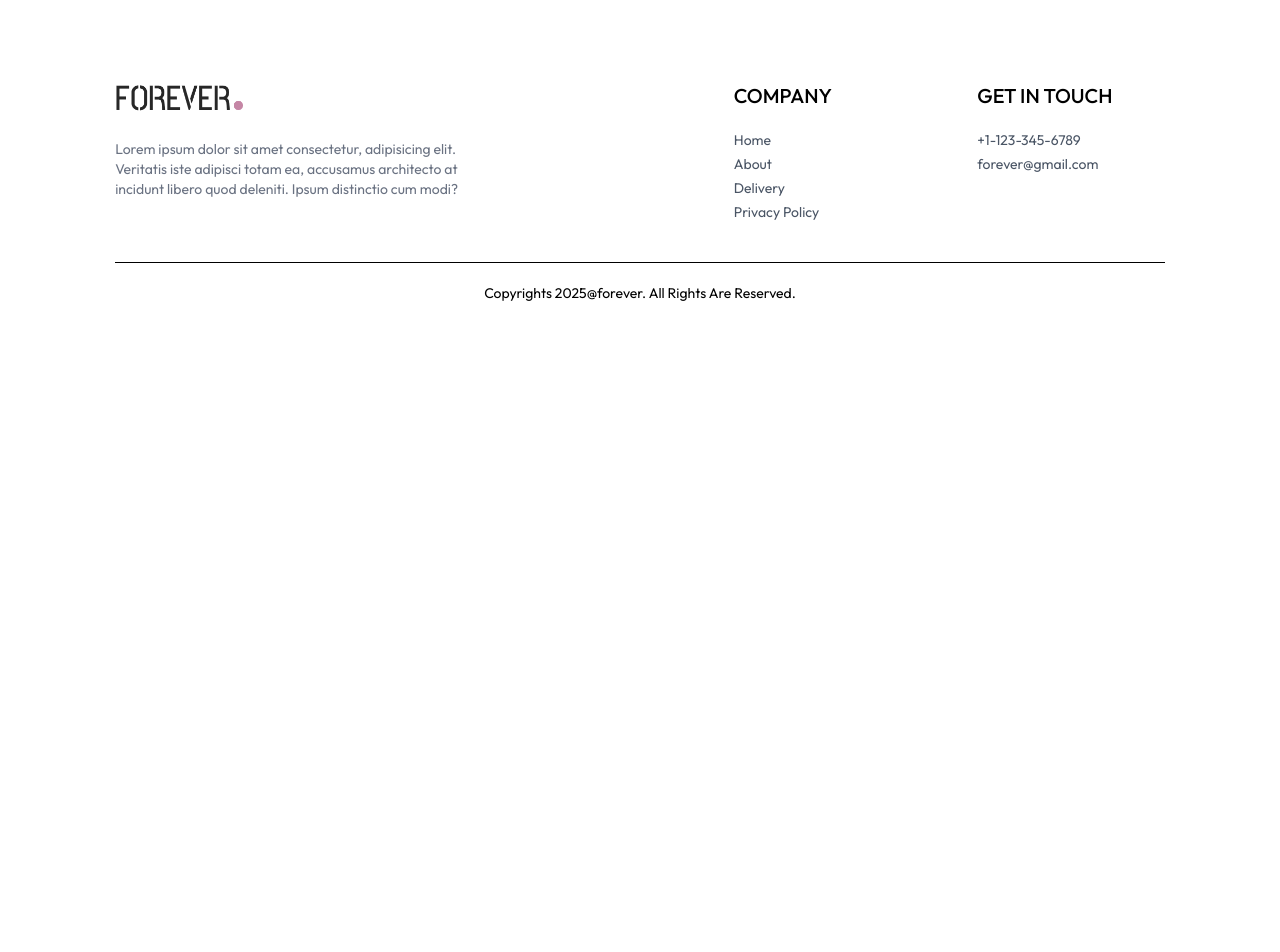
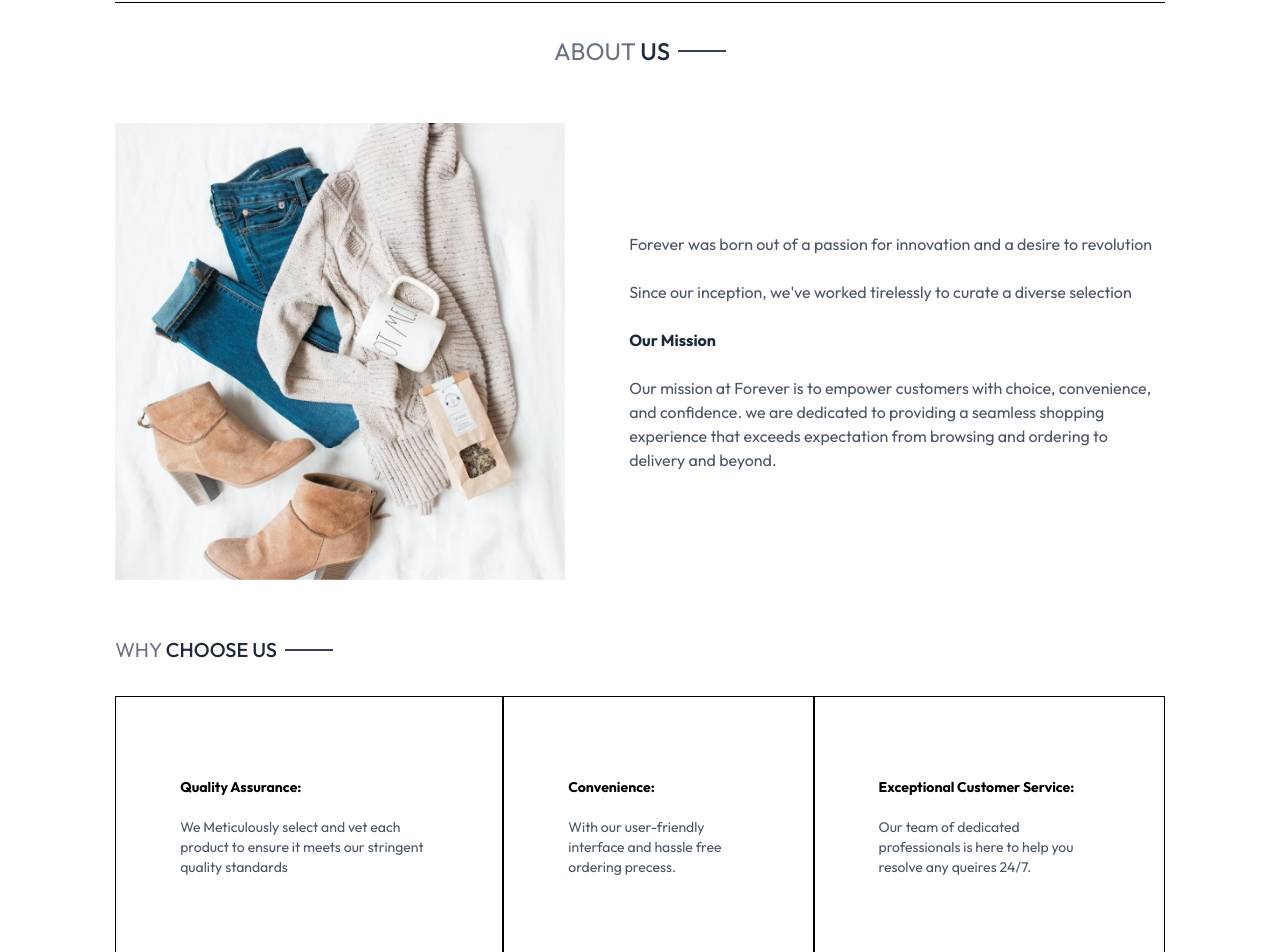
Before and after one commit to pathan-Hameed/E-com-fullStack, a React app in the folder frontend/: page /about in a window 1280 px wide. Shown: the part 79-1031 px from the top of the page. Before the commit the page ends 800 px from the top, so only its background shows below. Built offline with nearby package versions, Linux system fonts and the light colour scheme; the HTML template or start-up script is replaced by a standard one.

Commit message:
feat: built UI of login and Contact page

```diff
--- a/frontend/src/pages/About.jsx
+++ b/frontend/src/pages/About.jsx
@@ -1,10 +1,47 @@
 import React from 'react'
+import Title from '../components/Title'
+import { assets } from '../assets/assets'
+import NewsLetterBox from '../components/NewsLetterBox'
 
 function About() {
   return (
     <div>
 
-    </div>
+      <div className='text-2xl text-center pt-8 border-t'>
+        <Title text1={"ABOUT"} text2={"US"} />
+      </div>
+
+      <div className='my-10 flex flex-col md:flex-row gap-16'>
+        <img className='w-full md:max-w-[450px]' src={assets.about_img} alt="about_img" />
+        <div className='flex flex-col justify-center gap-6 md:w-2/4 text-gray-600'>
+          <p>Forever was born out of a passion for innovation and a desire to revolution</p>
+          <p>Since our inception, we've worked tirelessly to curate a diverse selection</p>
+          <b className='text-gray-800'>Our Mission</b>
+          <p>Our mission at Forever is to empower customers with choice, convenience, and confidence. we are dedicated to providing a seamless shopping experience that exceeds expectation from browsing and ordering to delivery and beyond.</p>
+        </div>
+      </div>
+        <div className='text-xl py-4'>
+          <Title text1={"WHY"} text2={"CHOOSE US"} />
+        </div>
+
+        <div className='flex flex-col md:flex-row text-sm mb-20'>
+          <div className='border px-10 md:px-16 py-8 md:py-20 flex flex-col gap-5'>
+            <b>Quality Assurance:</b>
+            <p className='text-gray-600'>We Meticulously select and vet each product to ensure it meets our stringent quality standards</p>
+          </div>
+          <div className='border px-10 md:px-16 py-8 md:py-20 flex flex-col gap-5'>
+            <b>Convenience:</b>
+            <p className='text-gray-600'>With our user-friendly interface and hassle free ordering precess.</p>
+          </div>
+          <div className='border px-10 md:px-16 py-8 md:py-20 flex flex-col gap-5'>
+            <b>Exceptional Customer Service:</b>
+            <p className='text-gray-600'>Our team of dedicated professionals is here to help you resolve any queires 24/7.</p>
+          </div>
+        </div>
+
+        <NewsLetterBox />
+
+      </div>
   )
 }
 
--- a/frontend/src/pages/Contact.jsx
+++ b/frontend/src/pages/Contact.jsx
@@ -3,7 +3,7 @@ import React from 'react'
 function Contact() {
   return (
     <div>
-
+      <div className=''></div>
     </div>
   )
 }
--- a/frontend/src/pages/Login.jsx
+++ b/frontend/src/pages/Login.jsx
@@ -1,10 +1,31 @@
-import React from 'react'
+import React, { useState } from 'react'
 
 function Login() {
+
+  const [currentState, setCurrentState] = useState("Sign Up");
+
+  const onSubmitHandler = async (event) => {
+    event.preventDefault();
+  }
   return (
-    <div>
+    <form onSubmit={onSubmitHandler} className='flex flex-col items-center w-[90%] sm:max-w-96 m-auto mt-14 gap-4 text-gray-700'>
+      <div className='inline-flex items-center gap-2 mt-10'>
+        <p className='prata-regular text-3xl'>{currentState}</p>
+        <hr className='border-none h-[1.5px] w-8 bg-gray-800'/>
+      </div>
 
-    </div>
+      {currentState === "Login" ? "" : <input type="text" className='w-full px-3 py-2 border border-gray-800' placeholder='Name' required/>}
+      <input type="email" className='w-full px-3 py-2 border border-gray-800' placeholder='Email' required/>
+      <input type="password" className='w-full px-3 py-2 border border-gray-800' placeholder='Password' required/>
+      <div className='w-full flex justify-between text-sm mt-[-8px]'>
+        <p className='cursor-pointer'>Forgot Your Password?</p>
+        {
+          currentState === "Login"
+          ? <p onClick={()=>setCurrentState('Sign Up')} className='cursor-pointer'>Create Account</p> : <p onClick={()=>setCurrentState('Login')} className='cursor-pointer'>Login Here</p>
+        }
+      </div>
+      <button className='bg-black text-white font-light px-8 py-2 mt-4'>{currentState === 'Login' ? 'Sign In' : 'Sign Up'}</button>
+    </form>
   )
 }
 
```
